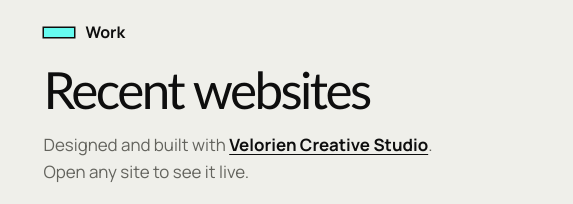
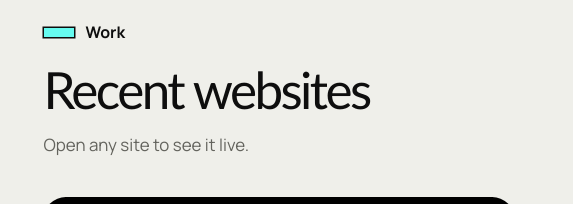
Before and after one commit to Hitu-code23/Shuhaib, a plain HTML site: page index.html in a window 1280 px wide. Shown: the part 4980-5184 px from the top of the page, 0-573 px from the left. Drawn offline with Linux system fonts and the light colour scheme; a web font is replaced by a local one.

Commit message:
Update index.html

```diff
--- a/index.html
+++ b/index.html
@@ -647,7 +647,7 @@
       <div class="work-side">
         <h2 class="label" data-ar="الأعمال">Work</h2>
         <p class="d title" data-ar="مواقع حديثة">Recent websites</p>
-        <p><span data-ar="صُمّمت وبُنيت مع">Designed and built with</span> <a href="https://velorienstudiocreative.com" target="_blank" rel="noopener" data-hover dir="ltr">Velorien Creative Studio</a><span data-ar="، افتح أي موقع لتراه مباشرة.">. Open any site to see it live.</span></p>
+        <p data-ar="افتح أي موقع لتراه مباشرة.">Open any site to see it live.</p>
         <a class="browser" id="browser" href="https://efcars.ae/" target="_blank" rel="noopener" tabindex="-1" aria-hidden="true" data-hover>
           <div class="bw-bar"><i></i><i></i><i></i><span class="bw-url" id="bwUrl" dir="ltr">efcars.ae</span></div>
           <div class="bw-view t0" id="bwView"><img id="bwImg" alt="" hidden><div class="bw-art"><b class="d" id="bwName" dir="ltr">EliteFleet</b><span id="bwCat">Luxury car rental, Al Quoz, Dubai</span></div></div>
```
